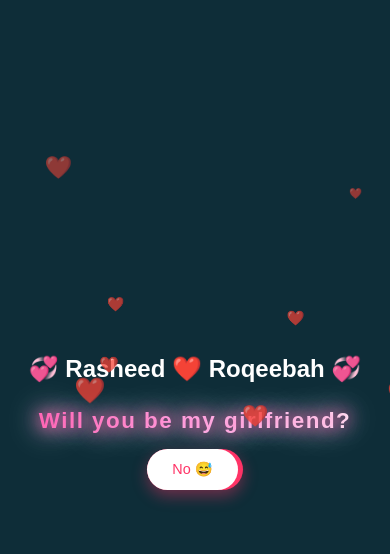
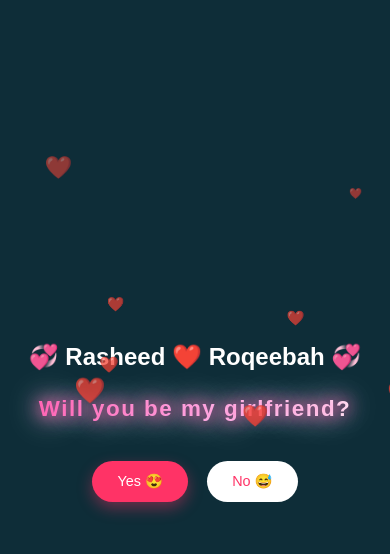
Before and after one commit to raufrasheed37-ctrl/lovecard, a plain HTML site: page index.html in a window 390 px wide. Shown: the top 554 px of the page. Drawn offline with Linux system fonts and the light colour scheme.

Commit message:
Modifying Script

```diff
--- a/index.html
+++ b/index.html
@@ -26,7 +26,6 @@
     }
 
     h1 {
-
       font-size: 2rem;
       font-weight: 700;
       background: linear-gradient(90deg, #ff4da6, #ffb3ec, #ffffff);
@@ -47,9 +46,16 @@
       }
     }
 
+    /* ✅ Fix: Make Yes and No stay side by side */
     .buttons {
       display: flex;
-      gap: 30px;
+      justify-content: center;
+      align-items: center;
+      gap: 2rem;
+      margin-top: 1.5rem;
+      flex-wrap: wrap;
+      position: relative;
+      width: 100%;
     }
 
     button {
@@ -72,10 +78,11 @@
       transform: scale(1.05);
     }
 
+    /* ✅ Fix: Keep No button inline until hover */
     .no {
       background-color: #fff;
       color: #ff3366;
-      position: absolute;
+      position: relative;
     }
 
     .heart {
@@ -86,8 +93,14 @@
     }
 
     @keyframes floatUp {
-      from { transform: translateY(0) scale(1); opacity: 1; }
-      to { transform: translateY(-100vh) scale(0.5); opacity: 0; }
+      from {
+        transform: translateY(0) scale(1);
+        opacity: 1;
+      }
+      to {
+        transform: translateY(-100vh) scale(0.5);
+        opacity: 0;
+      }
     }
 
     @media (max-width: 600px) {
@@ -100,8 +113,8 @@
         font-size: 0.9rem;
       }
       .buttons {
-    flex-direction: column;
-    gap: 1rem;
+        flex-direction: row;
+        gap: 1.2rem;
       }
     }
   </style>
@@ -116,19 +129,21 @@
   </div>
 
   <audio autoplay loop>
-    <source src="https://cdn.pixabay.com/download/audio/2023/03/06/audio_8c11e7dd19.mp3?filename=romantic-background-music-141296.mp3" type="audio/mpeg">
+    <source src="https://cdn.pixabay.com/download/audio/2023/03/06/audio_8c11e7dd19.mp3?filename=romantic-background-music-141296.mp3" type="audio/mpeg" />
     Your browser does not support the audio element.
   </audio>
 
   <script>
-    const noBtn = document.getElementById('noBtn');
-
-    noBtn.addEventListener('mouseover', () => {
+    function moveNoButton() {
+  noBtn.style.position = "fixed"; //
   const x = Math.random() * (window.innerWidth - noBtn.clientWidth);
-      const y = Math.random() * (window.innerHeight - noBtn.clientHeight);
+  const y = Math.random() * (window.innerHeight - noBtn.clientHeight - 50);
   noBtn.style.left = `${x}px`;
   noBtn.style.top = `${y}px`;
-    });
+}
+
+noBtn.addEventListener("mouseover", moveNoButton);
+noBtn.addEventListener("touchstart", moveNoButton);
 
     function sayYes() {
       const formURL = "https://formspree.io/f/xkgqapdo";
@@ -136,8 +151,10 @@
       fetch(formURL, {
         method: "POST",
         headers: { "Content-Type": "application/json" },
-        body: JSON.stringify({ message: "Roqeebah said YES 💖" })
-      }).catch(err => console.error('Error sending notification:', err));
+        body: JSON.stringify({ message: "Roqeebah said YES 💖" }),
+      }).catch((err) =>
+        console.error("Error sending notification:", err)
+      );
 
       document.body.innerHTML = `
         <h1 style="color:white; text-align:center; font-size:3rem; margin-top:20%;">
@@ -151,8 +168,8 @@
       heart.classList.add("heart");
       heart.innerHTML = "❤️";
       heart.style.left = Math.random() * 100 + "vw";
-      heart.style.fontSize = (12 + Math.random() * 20) + "px";
-      heart.style.animationDuration = (4 + Math.random() * 4) + "s";
+      heart.style.fontSize = 12 + Math.random() * 20 + "px";
+      heart.style.animationDuration = 4 + Math.random() * 4 + "s";
       document.body.appendChild(heart);
       setTimeout(() => heart.remove(), 6000);
     }
```
Lines whose indentation alone changed are shown as unchanged.
